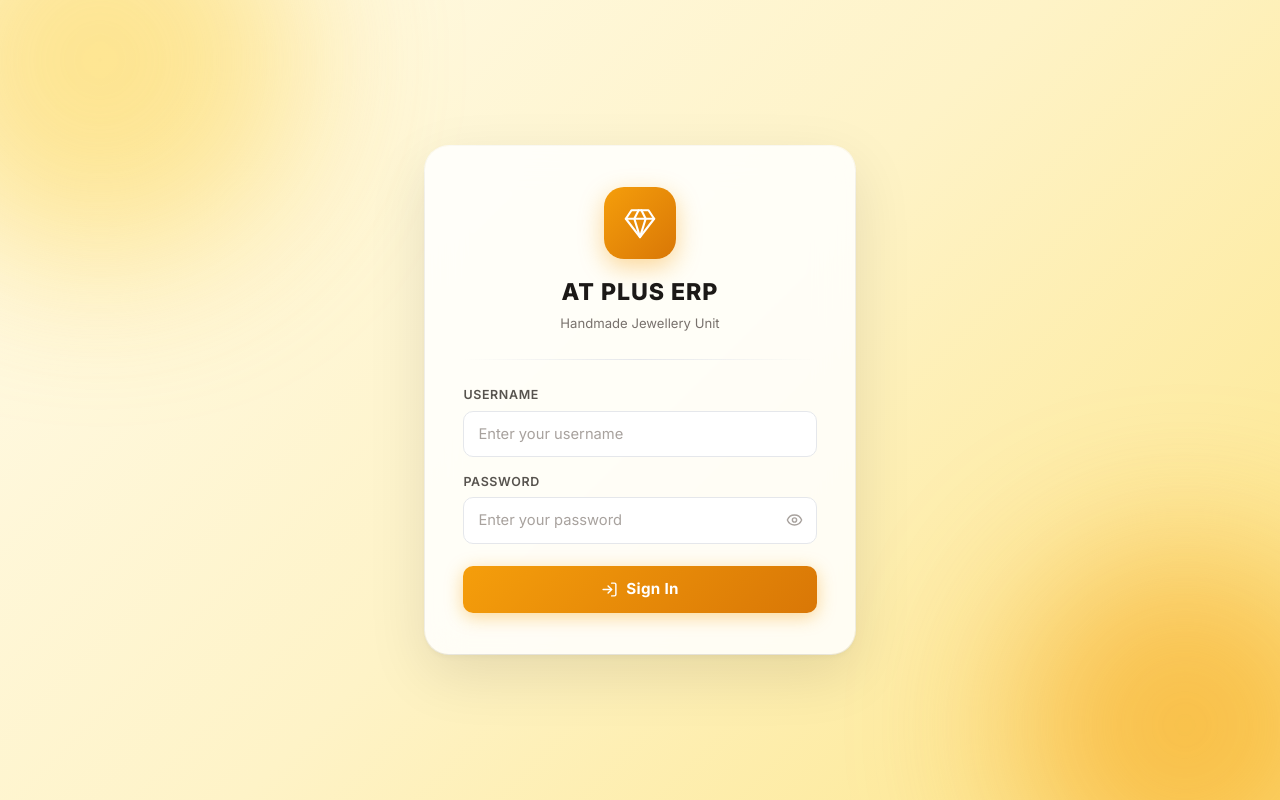
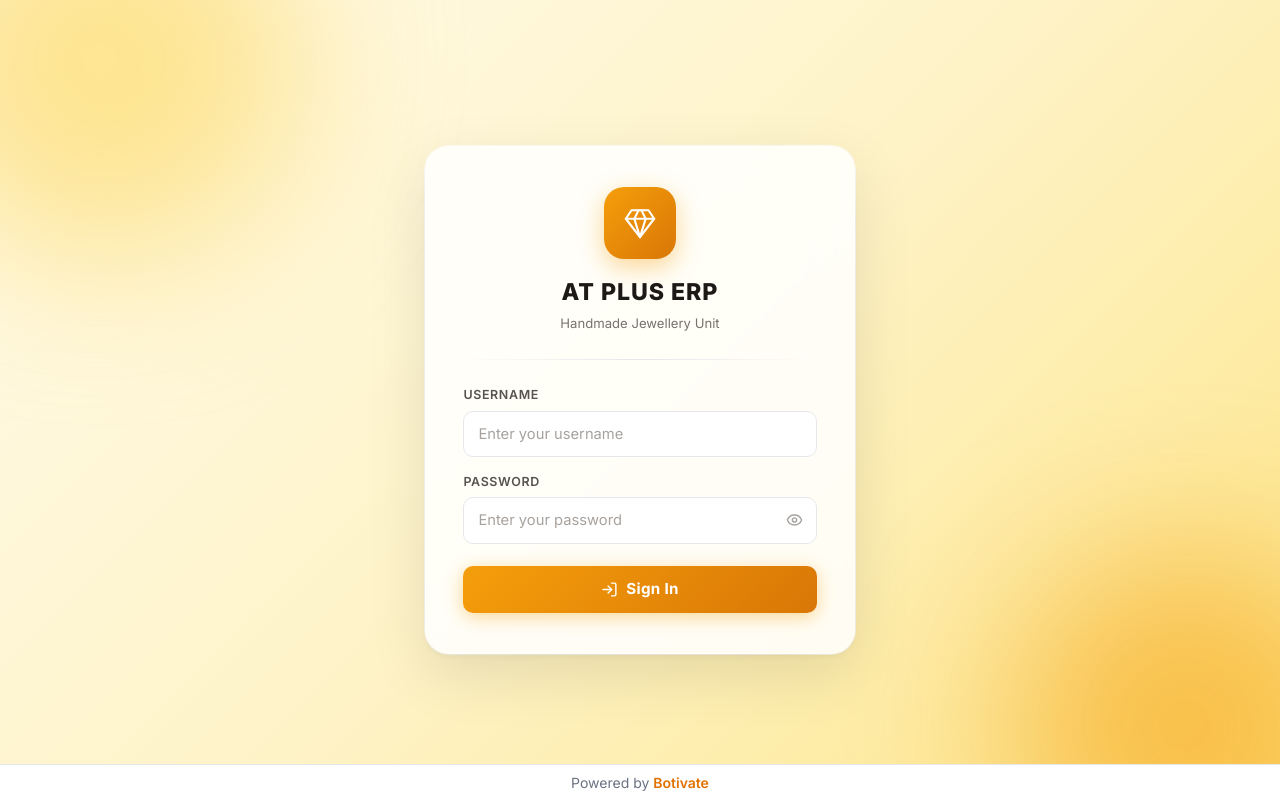
Before and after one commit to ATjewellers01/ERP, a React (Vite) app: page / in a window 1280 px wide. Built offline with nearby package versions, Linux system fonts and the light colour scheme; no server answers.

Commit message:
add footer

```diff
--- a/src/app/components/Layout.tsx
+++ b/src/app/components/Layout.tsx
@@ -259,7 +259,7 @@ export const Layout = () => {
       {/* ── Body ─────────────────────────────────────── */}
       <div className="flex flex-1 min-h-0">
         {/* Desktop Sidebar */}
-        <aside className="hidden md:block w-64 bg-white border-r border-gray-200 h-[calc(100vh-57px-28px)] sticky top-[57px] self-start overflow-y-auto">
+        <aside className="hidden md:block w-64 bg-white border-r border-gray-200 h-[calc(100vh-57px-36px)] sticky top-[57px] self-start overflow-y-auto">
           <nav className="p-4 space-y-0.5">
             {allowedNavigation.map((item) => {
               const Icon = item.icon;
@@ -282,7 +282,7 @@ export const Layout = () => {
         </aside>
 
         {/* Main Content */}
-        <main className="flex-1 p-4 md:p-6 min-w-0 overflow-y-auto h-[calc(100vh-57px-28px)] pb-10 md:pb-6">
+        <main className="flex-1 p-4 md:p-6 min-w-0 overflow-y-auto h-[calc(100vh-57px-36px)] pb-10 md:pb-6">
           <Outlet />
         </main>
       </div>
@@ -312,8 +312,8 @@ export const Layout = () => {
       </nav>
 
       {/* ── Fixed Footer ─────────────────────────────── */}
-      <footer className="fixed bottom-0 left-0 right-0 z-30 h-7 flex items-center justify-center bg-white border-t border-gray-200">
-        <p className="text-xs text-gray-500">
+      <footer className="fixed bottom-0 left-0 right-0 z-30 h-9 flex items-center justify-center bg-white border-t border-gray-200">
+        <p className="text-sm text-gray-500">
           Powered by{" "}
           <a
             href="https://www.botivate.in"
--- a/src/app/pages/Login.tsx
+++ b/src/app/pages/Login.tsx
@@ -116,6 +116,21 @@ export const Login = () => {
         {/* ── Demo hint ── */}
         {/*   */}
       </div >
+
+      {/* ── Fixed Footer ─────────────────────────────── */}
+      <footer className="fixed bottom-0 left-0 right-0 z-30 h-9 flex items-center justify-center bg-white border-t border-gray-200">
+        <p className="text-sm text-gray-500">
+          Powered by{" "}
+          <a
+            href="https://www.botivate.in"
+            target="_blank"
+            rel="noopener noreferrer"
+            className="font-semibold text-amber-600 hover:text-amber-700 hover:underline transition-colors"
+          >
+            Botivate
+          </a>
+        </p>
+      </footer>
 
       <style>{`
         @import url('https://fonts.googleapis.com/css2?family=Inter:wght@400;500;600;700;800&display=swap');
@@ -366,6 +381,18 @@ export const Login = () => {
           .lp-logo-icon { width: 58px; height: 58px; font-size: 1.8rem; }
           .lp-brand { font-size: 1.25rem; }
         }
+
+        /* ── Footer ─────────────────────────────── */
+        .lp-footer {
+          position: absolute;
+          bottom: 1.5rem;
+          text-align: center;
+          width: 100%;
+          font-size: 0.8rem;
+          color: #78716c;
+          font-weight: 600;
+          z-index: 10;
+        }
       `}</style>
     </div >
   );
```
